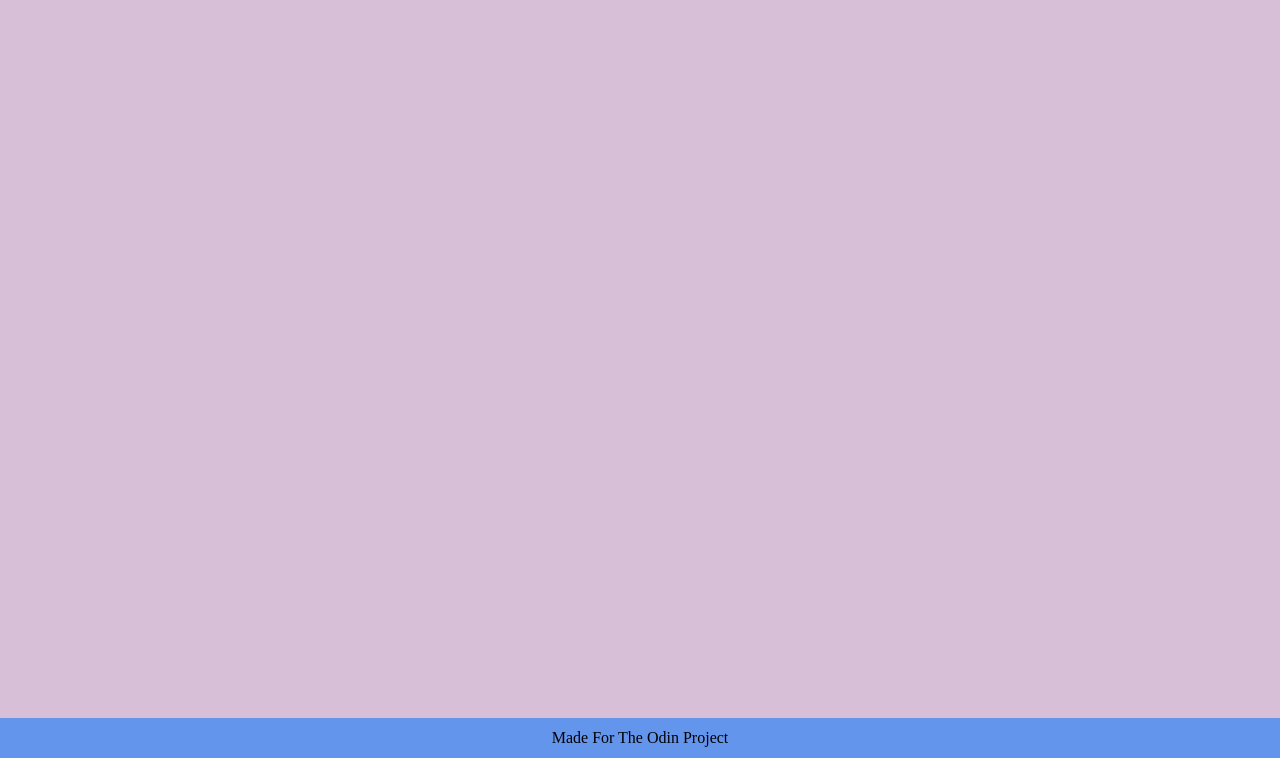
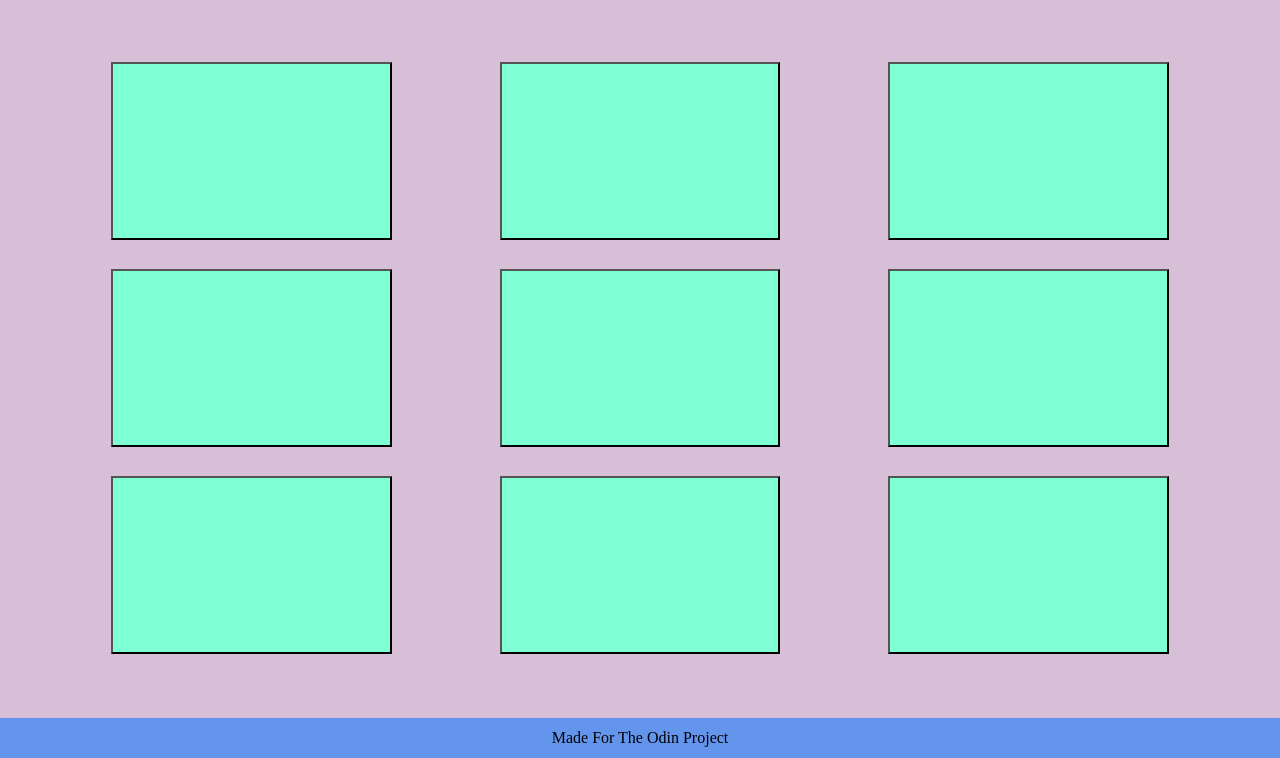
Before and after one commit to Keonity/odin-tic-tac-toe, a plain HTML site: page index.html in a window 1280 px wide. Shown: the part 42-800 px from the top of the page. Drawn offline with Linux system fonts and the light colour scheme.

Commit message:
Connected UI to backend data, created getScore function for console.

```diff
--- a/script.js
+++ b/script.js
@@ -1,4 +1,5 @@
 const gameboard = (function() {
+    let spaceCounter = 0;
     board = new Array(9);
 
     for (let i = 0; i < 9; i++) {
@@ -11,10 +12,33 @@ const gameboard = (function() {
     // 3 4 5
     // 6 7 8
 
+    const createSpace = () => {
+        const gameBody = document.querySelector(".gameBody");
+
+        const space = document.createElement("input");
+        space.setAttribute("class", "space");
+        space.setAttribute("id", spaceCounter++);
+        space.setAttribute("type", "button");
+        space.addEventListener("click", (e) => {
+            // console.log(e.target.id);
+            game.takeTurn(e.target.id);
+        });
+
+        gameBody.appendChild(space);
+    }
+
     const clearBoard = () => {
+
+        const gameboardParent = document.querySelector(".gameBody");
+        while (gameboardParent.firstChild) {
+            gameboardParent.removeChild(gameboardParent.lastChild);
+        }
+
         for (let i = 0; i < 9; i++) {
             board[i] = "Null";
+            createSpace();
         }
+        spaceCounter = 0;
     }
 
     const detectBoardFill = () => {
@@ -75,7 +99,7 @@ const gameboard = (function() {
         }
     }
 
-    return { board, detectMatches, clearBoard };
+    return { board, detectMatches, clearBoard, createSpace };
 });
 
 const player = (function() {
@@ -120,27 +144,21 @@ const game = (function() {
             if (gameBoard.detectMatches(i) === "Win") {
                 winState = "Win";
                 gameBoard.clearBoard();
-                console.log("Cleared board");
+                console.log("Reset Game");
                 break;
             }
             else if (gameBoard.detectMatches() === "Draw") {
                 winState = "Draw";
                 gameBoard.clearBoard();
-                console.log("Cleared board");
+                console.log("Reset Game");
                 break;
             }
             else {
-                winState = "Lose";
+                // winState = "Lose";
             }
         }
-        // Uses Detect Matches function from gameboard object
+
         return winState;
-        /* if (gameBoard.board[0] === "X" && gameBoard.board[1] === "X" && gameBoard.board[2] === "X") {
-            return "Win";
-        }
-        else {
-            return "Lose";
-        } */
     }
 
     const takeTurn = (position) => {
@@ -156,6 +174,8 @@ const game = (function() {
 
         if (currTurn === "X") {
             gameBoard.board[position] = "X";
+            const xPlace = document.getElementById(position);
+            xPlace.setAttribute("value", "X");
             if (checkGame() === "Win") {
                 xPlayer.incPoints();
                 console.log("Player X wins");
@@ -166,6 +186,8 @@ const game = (function() {
             }
         }
         else {
+            const oPlace = document.getElementById(position);
+            oPlace.setAttribute("value", "O");
             gameBoard.board[position] = "O";
             if (checkGame() === "Win") {
                 oPlayer.incPoints();
@@ -177,7 +199,20 @@ const game = (function() {
         return checkGame();
     }
 
-    return { gameBoard, checkGame, takeTurn };
+    const getScores = () => {
+        console.log(`X Player: ${xPlayer.getPoints()}, O Player: ${oPlayer.getPoints()}`);
+    }
+
+    return { gameBoard, checkGame, takeTurn, getScores };
 })();
 
 let newGame = game;
+newGame.gameBoard.clearBoard();
+
+/* const gameBody = document.querySelector(".gameBody");
+
+const space0 = document.createElement("input");
+space0.setAttribute("class", "space");
+
+
+gameBody.appendChild(space0); */
--- a/styles.css
+++ b/styles.css
@@ -23,10 +23,21 @@ body {
 }
 
 .gameBody {
-    display: flex;
-    justify-content: center;
+    display: grid;
+    grid-template-columns: repeat(3, 1fr);
+    grid-template-columns: repeat(3, 1fr);
+    justify-items: center;
     align-items: center;
-    height: 90vh;
-    width: 100vw;
+    height: 90%;
+    width: 100%;
+    row-gap: 5%;
+    column-gap: 1.25%;
+    padding: 5%;
     background-color: thistle;
 }
+
+.space {
+    height: 100%;
+    width: 75%;
+    background-color: aquamarine;
+}
```
